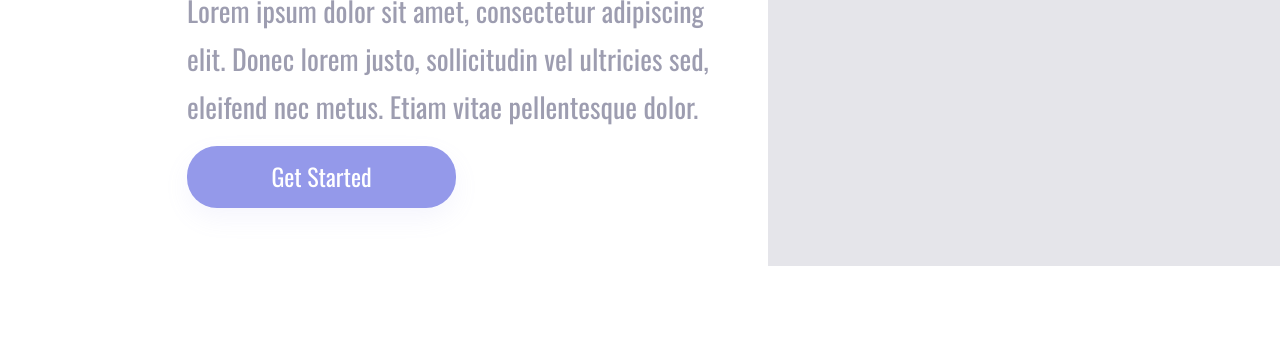
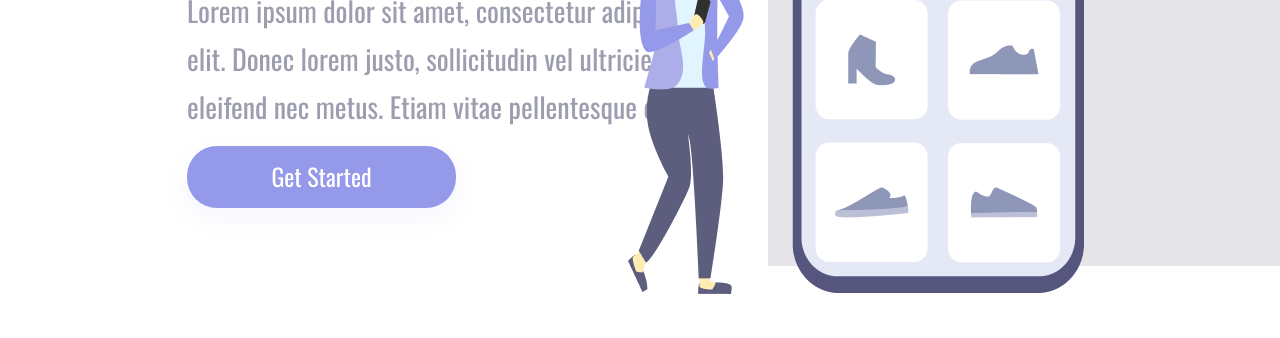
Before and after one commit to DennisDev2911/Easy-shopping-02, a plain HTML site: page index.html in a window 1280 px wide. Shown: the part 534-872 px from the top of the page. Drawn offline with nearby package versions, Linux system fonts and the light colour scheme.

Commit message:
nova imagem

```diff
--- a/index.html
+++ b/index.html
@@ -28,7 +28,7 @@
                 <a class=>About</a>
                 <a class=>Contact</a>
             </header>
-            <img src="./img/Illustration-3-3 (1).png">
+            <img src="./assets/Illustration-3-3 (1).png">
         </section>
     </div>
 </body>
```
Also changed, not shown: assets/Easy Shopping (celular).JPG (deleted), assets/Easy_shopping_celular-removebg-preview.png (added).
